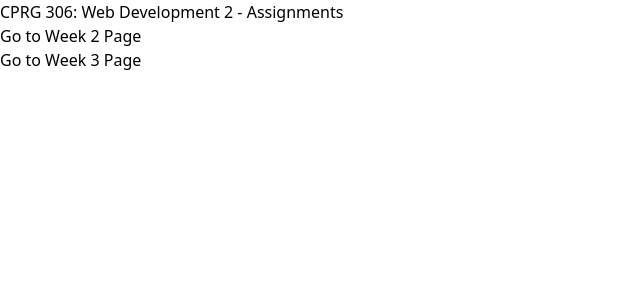
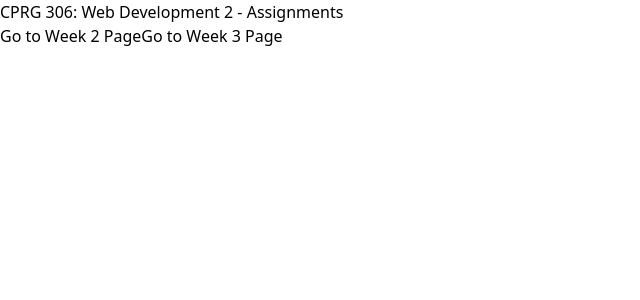
Before and after one commit to rgawalko/cprg306-assignments, a Next.js app: page / in a window 1280 px wide. Shown: the top 300 px of the page, without its empty margins (0-640 px from the left). Built offline with nearby package versions, Linux system fonts and the light colour scheme.

Commit message:
Update page.js

```diff
--- a/app/page.js
+++ b/app/page.js
@@ -5,12 +5,12 @@ export default function HomePage() {
   return (
     <main>
       <h1>CPRG 306: Web Development 2 - Assignments</h1>
-      <p>
+      <a>
         <Link href="/week-2">Go to Week 2 Page</Link>
-      </p>
-      <p>
+      </a>
+      <a>
         <Link href="/week-3">Go to Week 3 Page</Link>
-      </p>
+      </a>
     </main>
   );
 }
```
